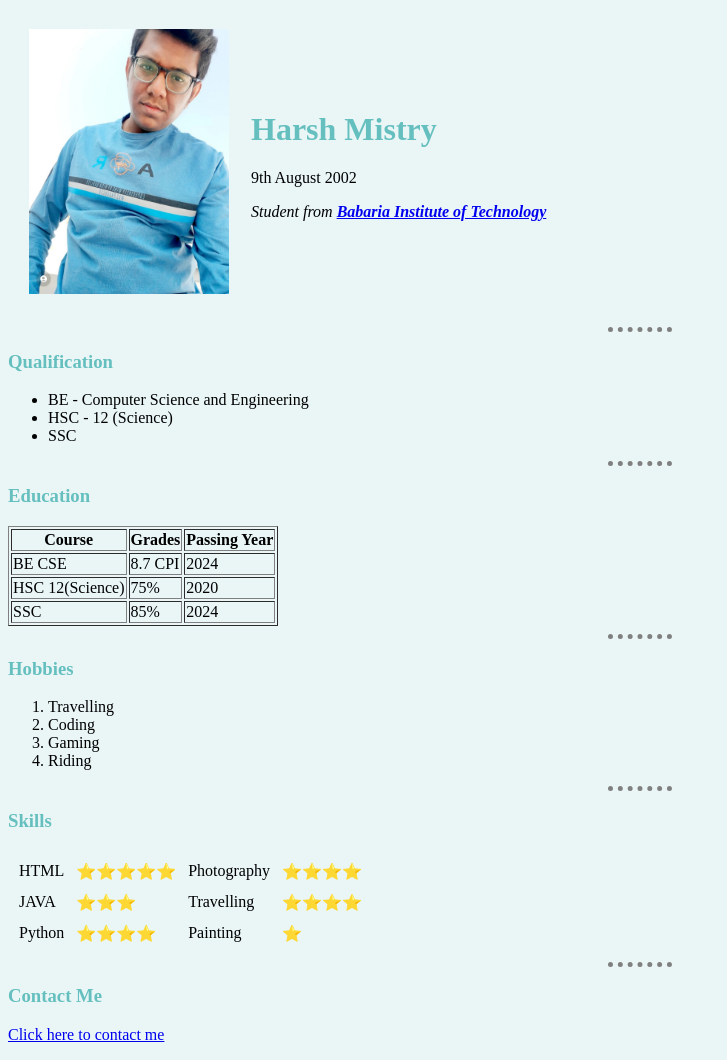
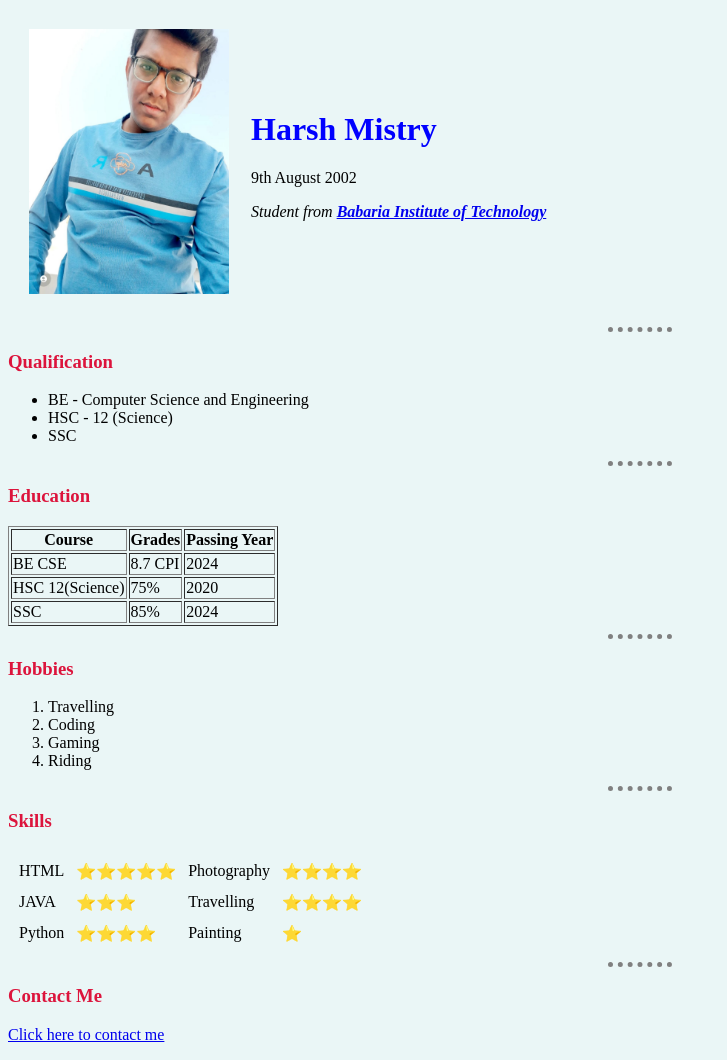
Before and after one commit to HarshMistry98/harshinfo, a plain HTML site: page index.html in a window 1280 px wide. Shown: the whole page, without its empty margins (0-727 px from the left). Drawn offline with Linux system fonts and the light colour scheme.

Commit message:
Adding CSS files

```diff
--- a/css/styles.css
+++ b/css/styles.css
@@ -10,10 +10,10 @@ hr{
     width: 5%;
 }
 
-h1{
-    color: #66bfbf;
+.main{
+    color: blue;
 }
 
-h3{
-    color: #66bfbf;
+.submain{
+    color: crimson;
 }
--- a/index.html
+++ b/index.html
@@ -13,7 +13,7 @@
                 alt="Profile Picture"
                 height="265"
                 width="200"></td>
-            <td>    <h1>Harsh Mistry</h1>
+            <td>    <h1 class="main">Harsh Mistry</h1>
                 <p>9th August 2002</p>
                 <p><em>Student from <strong><a href="https://bitseducampus.org/">Babaria Institute of Technology</a></strong></em></p></td>
         </tr>
@@ -21,7 +21,7 @@
 
     <hr>
 
-    <h3>Qualification</h3>
+    <h3 class="submain">Qualification</h3>
     <ul style="list-style-type:disc">
         <li>BE - Computer Science and Engineering</li>
         <li>HSC - 12 (Science)</li>
@@ -30,7 +30,7 @@
 
     <hr>
 
-    <h3>Education</h3>
+    <h3 class="submain">Education</h3>
     <table border="1">
         <thead>
             <tr>
@@ -60,7 +60,7 @@
 
     <hr>
 
-    <h3>Hobbies</h3>
+    <h3 class="submain">Hobbies</h3>
     <ol type="1">
         <li>Travelling</li>
         <li>Coding</li>
@@ -70,7 +70,7 @@
 
     <hr>
 
-    <h3>Skills</h3>
+    <h3 class="submain">Skills</h3>
     <table cellspacing="10">
         <tfoot>
             <tr>
@@ -96,7 +96,7 @@
 
     <hr>
 
-    <h3>Contact Me</h3>
+    <h3 class="submain">Contact Me</h3>
 
     <p><a href="contact.html">Click here to contact me</a></p>
 </body>
```
Also changed, not shown: contact.html (+1 -1 lines).
